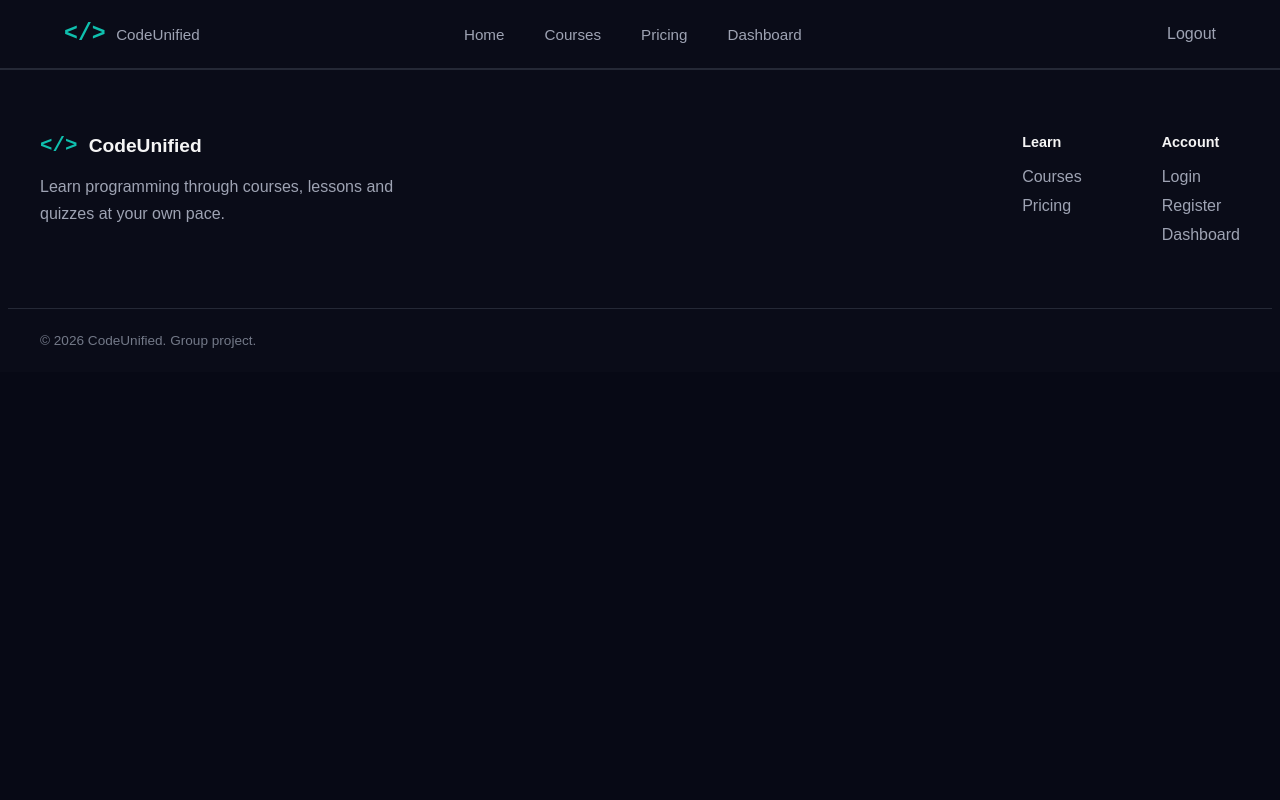
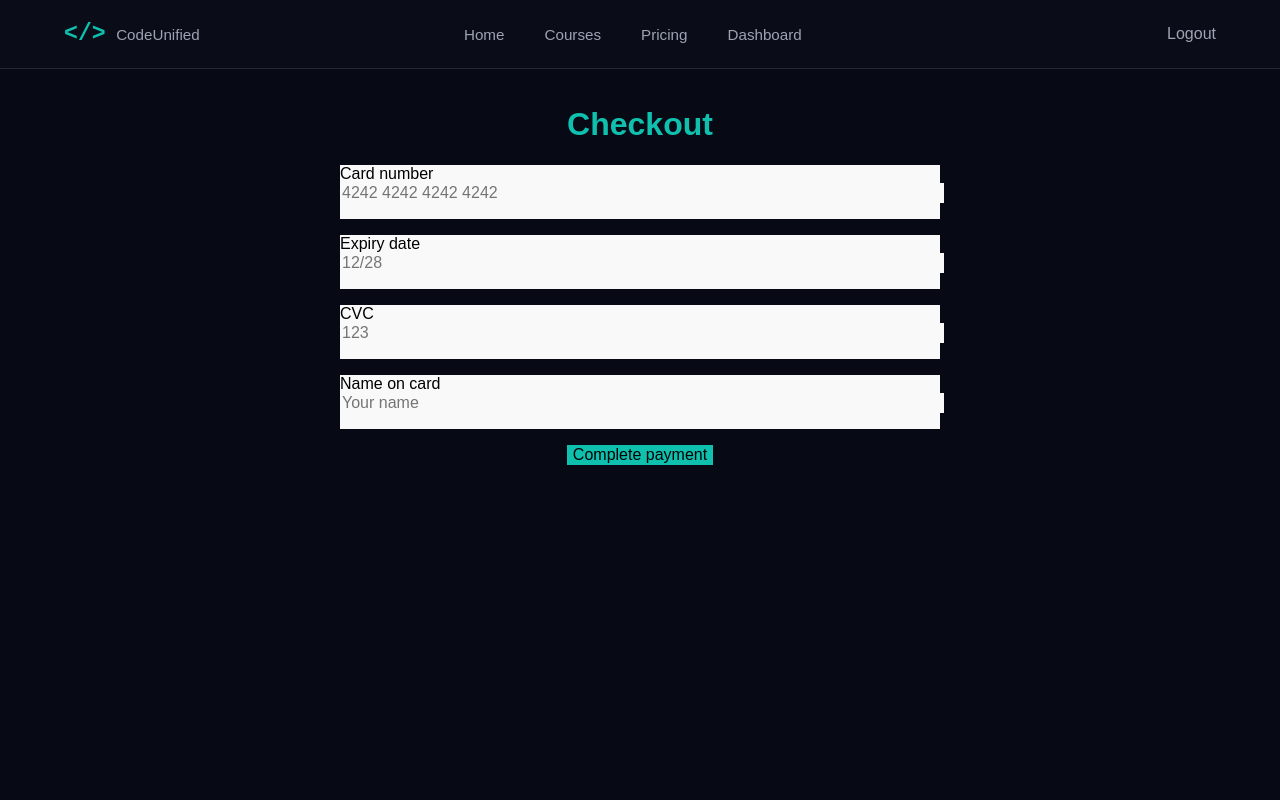
Before and after one commit to DanielPallin/codeunified-group-project, a React (Vite) app in the folder frontend/: page /checkout/1 in a window 1280 px wide. Shown: the top 800 px of the page. Built offline with nearby package versions, Linux system fonts and the light colour scheme; no server answers; sample sign-in values are in the browser's storage.

Commit message:
feat: add mock checkout flow

```diff
--- a/frontend/src/App.tsx
+++ b/frontend/src/App.tsx
@@ -13,6 +13,7 @@ import Login from "./pages/Login";
 import { AdminDashboard } from "./pages/AdminDashboard";
 import QuizPage from "./pages/QuizPage";
 import ScrollToTop from "./components/ScrollToTop";
+import CheckoutPage from "./pages/CheckoutPage";
 
 function App() {
   return (
@@ -23,6 +24,7 @@ function App() {
       <Routes>
         <Route path="/" element={<Home />} />
         <Route path="/pricing" element={<Pricing />} />
+        <Route path="/checkout/:planId" element={<CheckoutPage />} />
         <Route path="/dashboard" element={<Dashboard />} />
         <Route path="/courses" element={<Courses />} />
         <Route path="/courses/:courseSlug" element={<CoursePage />} />
--- a/frontend/src/components/PlanCard.tsx
+++ b/frontend/src/components/PlanCard.tsx
@@ -1,8 +1,6 @@
 import { useNavigate } from "react-router-dom";
-import { useState } from "react";
 import type { Plan } from "../types/plan.js";
 import "./PlanCard.css";
-import axios from "axios";
 
 interface PlanCardProps {
   plan: Plan;
@@ -11,44 +9,11 @@ interface PlanCardProps {
 
 const PlanCard = ({ plan, activePlanId }: PlanCardProps) => {
   const navigate = useNavigate();
-  const [loading, setLoading] = useState(false);
 
   const isActivePlan = plan.id === activePlanId;
 
-  const handleCheckout = async () => {
-    const token = localStorage.getItem("token");
-    setLoading(true);
-
-    const API_URL = import.meta.env.PROD
-      ? "https://codeunified-group-project.onrender.com"
-      : "http://localhost:3000";
-
-    try {
-      const response = await axios.post(
-        `${API_URL}/api/payments/checkout`,
-        {
-          plan_id: plan.id,
-        },
-        {
-          headers: {
-            Authorization: `Bearer ${token}`,
-          },
-        }
-      );
-
-      console.log("Payment successful", response.data);
-      navigate("/dashboard");
-    } catch (error) {
-      console.error("Payment failed:", error);
-
-      if (axios.isAxiosError(error) && error.response?.status === 401) {
-        navigate("/login");
-      } else {
-        alert("Payment failed. Please try again.");
-      }
-    } finally {
-      setLoading(false);
-    }
+  const handlePlanSelect = () => {
+    navigate(`/checkout/${plan.id}`);
   };
 
   return (
@@ -63,20 +28,20 @@ const PlanCard = ({ plan, activePlanId }: PlanCardProps) => {
           .split(/\r?\n|,|;/)
           .map((feature) => feature.trim())
           .filter(Boolean)
-          .map((feature) => <li key={feature}>{feature}</li>)}
+          .map((feature) => (
+            <li key={feature}>{feature}</li>
+          ))}
       </ul>
       <button
-        onClick={handleCheckout}
-        disabled={loading || isActivePlan}
+        onClick={handlePlanSelect}
+        disabled={isActivePlan}
         className={isActivePlan ? "current-plan-button" : ""}
       >
         {isActivePlan
           ? "Currently Active"
-          : loading
-            ? "Processing..."
-            : plan.price === 0
-              ? "Get Started Free"
-              : `Choose ${plan.name}`}
+          : plan.price === 0
+            ? "Get Started Free"
+            : `Choose ${plan.name}`}
       </button>
     </article>
   );
--- /dev/null
+++ b/frontend/src/pages/CheckoutPage.css
@@ -0,0 +1,38 @@
+.checkout-page {
+  display: flex;
+  flex-direction: column;
+  align-items: center;
+  padding: 1rem;
+  min-height: 100vh;
+}
+
+label, input, select {
+  display: block;
+  width: 600px;
+  margin-bottom: 1rem;
+  background-color: #f9f9f9;
+}
+
+.loader-container {
+  min-height: 100vh;
+  display: flex;
+  flex-direction: column;
+  justify-content: center;
+  align-items: center;
+  gap: 1rem;
+}
+
+.loader {
+  width: 40px;
+  height: 40px;
+  border: 4px solid #ddd;
+  border-top: 4px solid #333;
+  border-radius: 50%;
+  animation: spin 0.8s linear infinite;
+}
+
+@keyframes spin {
+  to {
+    transform: rotate(360deg);
+  }
+}
--- /dev/null
+++ b/frontend/src/pages/CheckoutPage.tsx
@@ -0,0 +1,176 @@
+import { Link, useNavigate, useParams } from "react-router-dom";
+import axios from "axios";
+import { useState, useEffect } from "react";
+import "./CheckoutPage.css";
+import type { Plan } from "../types/plan.js";
+
+const CheckoutPage = () => {
+  const navigate = useNavigate();
+  const [loading, setLoading] = useState(false);
+  const { planId } = useParams();
+  const [plan, setPlan] = useState<Plan | null>(null);
+  const [error, setError] = useState<string | null>(null);
+  const [showLoader, setShowLoader] = useState(false);
+  const [errorStatus, setErrorStatus] = useState<number | null>(null);
+
+  useEffect(() => {
+    const timer = setTimeout(() => {
+      setShowLoader(true);
+    }, 500);
+
+    const fetchPlan = async () => {
+      try {
+        setLoading(true);
+        setError(null);
+
+        const token = localStorage.getItem("token");
+
+        if (!token) {
+          navigate("/login");
+          return;
+        }
+
+        const API_URL = import.meta.env.PROD
+          ? "https://codeunified-group-project.onrender.com"
+          : "http://localhost:3000";
+
+        const response = await axios.get(`${API_URL}/api/plans/${planId}`, {
+          headers: {
+            Authorization: `Bearer ${token}`,
+          },
+        });
+
+        setPlan(response.data);
+      } catch (error) {
+        if (axios.isAxiosError(error) && error.response) {
+          setErrorStatus(error.response.status);
+          setError(error.response.data.message || "Failed to fetch plan");
+        }
+        console.error("Failed to fetch plan:", error);
+      } finally {
+        setLoading(false);
+        clearTimeout(timer);
+      }
+    };
+
+    if (planId) {
+      fetchPlan();
+    }
+
+    return () => clearTimeout(timer);
+  }, [planId, navigate]);
+
+  const handleCheckout = async () => {
+    const token = localStorage.getItem("token");
+    setLoading(true);
+
+    const API_URL = import.meta.env.PROD
+      ? "https://codeunified-group-project.onrender.com"
+      : "http://localhost:3000";
+
+    try {
+      const response = await axios.post(
+        `${API_URL}/api/payments/checkout`,
+        {
+          plan_id: planId,
+        },
+        {
+          headers: {
+            Authorization: `Bearer ${token}`,
+          },
+        },
+      );
+
+      console.log("Payment successful", response.data);
+      navigate("/dashboard");
+    } catch (error) {
+      console.error("Payment failed:", error);
+
+      if (axios.isAxiosError(error) && error.response?.status === 401) {
+        navigate("/login");
+      } else {
+        alert("Payment failed. Please try again.");
+      }
+    } finally {
+      setLoading(false);
+    }
+  };
+
+  if (loading) {
+    return (
+      <div className="checkout-page">
+        {showLoader && (
+          <div className="loader-container">
+            <div className="loader"></div>
+          </div>
+        )}
+      </div>
+    );
+  }
+
+  if (error) {
+    return (
+      <div className="checkout-page">
+        {errorStatus === 404 && (
+          <>
+            <p>Plan not found.</p>
+            <Link to="/pricing">View available plans</Link>
+          </>
+        )}
+
+        {errorStatus === 401 && (
+          <>
+            <p>Your session has expired. Please log in again.</p>
+
+            <Link to="/login">Log in</Link>
+          </>
+        )}
+
+        {errorStatus !== 401 && errorStatus !== 404 && <p>{error}</p>}
+      </div>
+    );
+  }
+
+  return (
+    <main className="checkout-page">
+      <h1>Checkout</h1>
+
+      {plan && (
+        <>
+          <h2 className="plan-card-title">Chosen Plan: {plan.name}</h2>
+
+          <p className="plan-card-price">
+            {plan.price} {plan.currency}
+            <span>/ {plan.billing_interval}</span>
+          </p>
+        </>
+      )}
+
+      <label htmlFor="card-number">
+        Card number
+        <input id="card-number" type="text" placeholder="4242 4242 4242 4242" />
+      </label>
+
+      <label htmlFor="expiry-date">
+        Expiry date
+        <input id="expiry-date" type="text" placeholder="12/28" />
+      </label>
+
+      <label htmlFor="cvc">
+        CVC
+        <input id="cvc" type="text" placeholder="123" />
+      </label>
+
+      <label htmlFor="name-on-card">
+        Name on card
+        <input id="name-on-card" type="text" placeholder="Your name" />
+      </label>
+
+      <button onClick={handleCheckout} disabled={loading}>
+        {loading ? "Processing..." : "Complete payment"}
+      </button>
+    </main>
+  );
+};
+
+export default CheckoutPage;
--- a/frontend/src/pages/CoursePage.tsx
+++ b/frontend/src/pages/CoursePage.tsx
@@ -118,7 +118,7 @@ const CoursePage = () => {
   }
 
   return (
-    <div className="course-page">
+    <main className="course-page">
       <BackButton text="Back to Courses" />
 
       <h1 className="course-page-title">{course.name}</h1>
@@ -128,7 +128,7 @@ const CoursePage = () => {
       <LessonList lessons={lessons} />
 
       <QuizButton course={course} />
-    </div>
+    </main>
   );
 };
 
```
Also changed, not shown: 2 other files (tests, documents, lock files or other folders).
